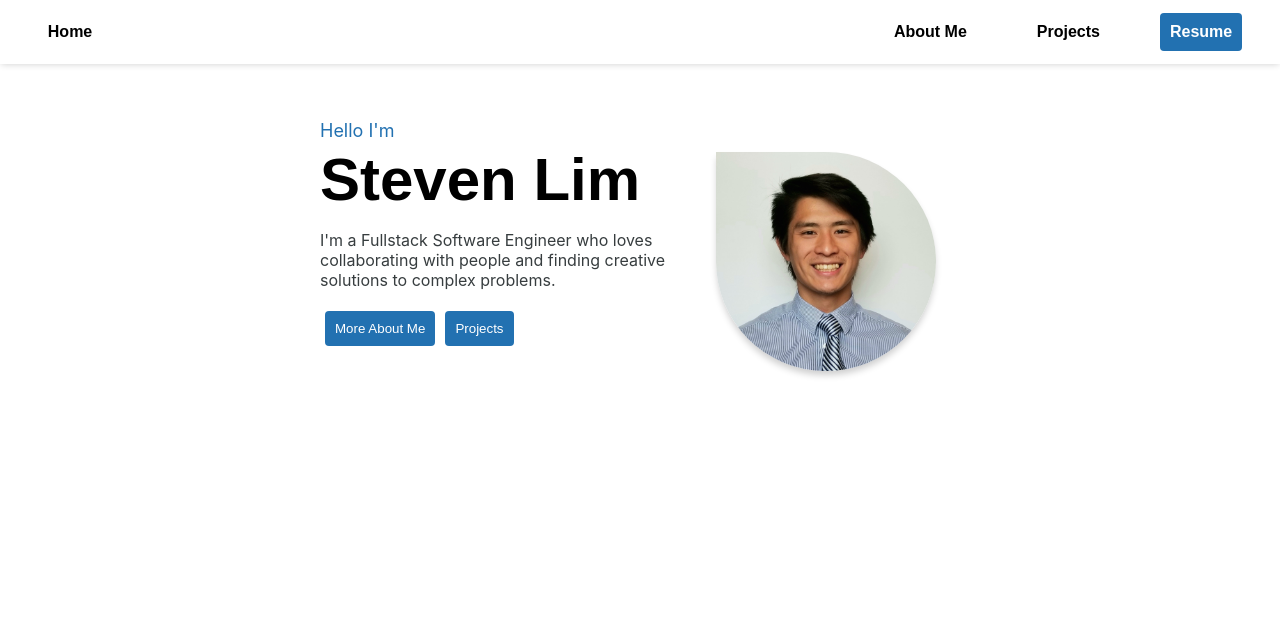
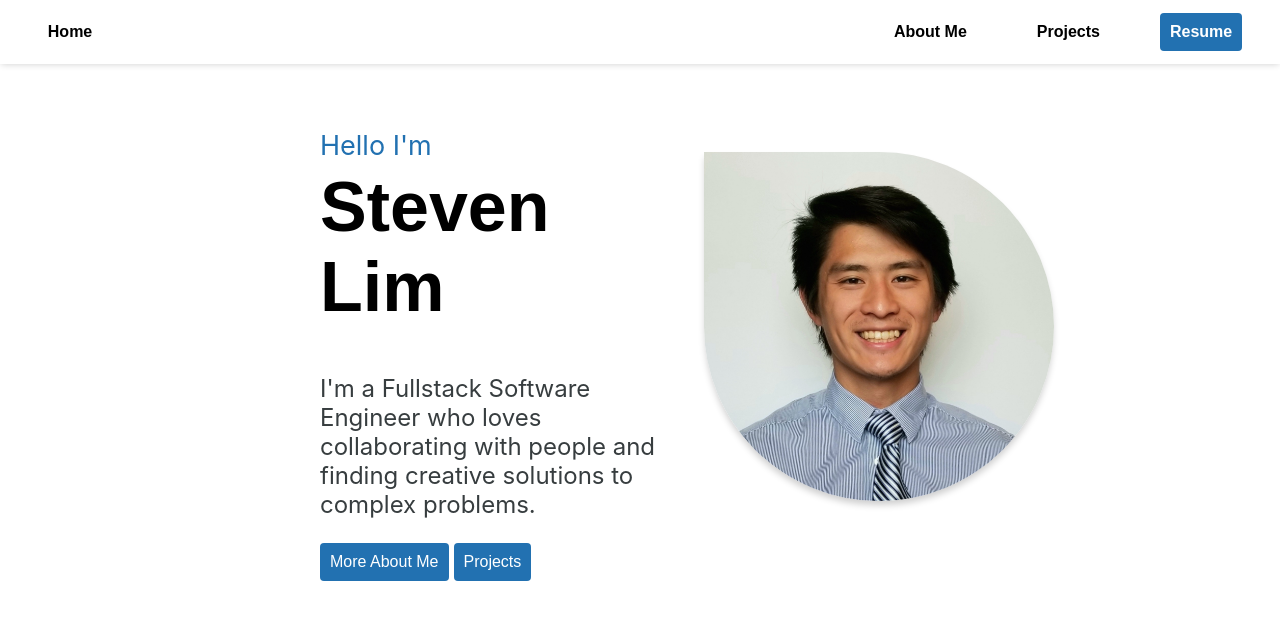
Before and after one commit to SlimPortfolio/resume, a React (Create React App) app: page / in a window 1280 px wide. Shown: the top 620 px of the page. Built offline with nearby package versions, Linux system fonts and the light colour scheme.

Commit message:
Intro styling moved from in-line styling to css

```diff
--- a/src/Components/Intro.js
+++ b/src/Components/Intro.js
@@ -1,94 +1,30 @@
 import React, { Fragment } from "react";
 import profilePicture from '../Images/profilePicture.jpg';
+import '../Styles/Styles.css';
+
 function Intro () {
 
     return (
         <Fragment>
 
-            <div
-                style={{
-                    marginLeft: "25%",
-                    marginRight: "25%",
-                    marginTop: "3%",
-                    display: "flex",
-                }}
-            >
+            <div className="Content-Area-1">
                 <div
-                    style={{
-                        // backgroundColor: "red",
-                        width: "60%",
-                        marginRight: "30px",
-                        fontFamily: "",
-                    }}
+                    className="Intro-Content"
                 >
-                    <p
-                        style={{
-                            fontFamily: "",
-                            fontSize: "18px",
-                            fontWeight: "",
-                            color: "#2271b1",
-                            marginBottom:"4px",
-                        }}
-                    >
-                            Hello I'm
+                    <p>Hello I'm</p>
+                    <h1>Steven Lim</h1>
+                    <p className="Description-Text">
+                        I'm a Fullstack Software Engineer who loves collaborating with people and finding creative solutions to complex problems.
                     </p>
-                    <span
-                        style={{
-                            fontFamily: "open-sans, sans-serif",
-                            fontSize: "60px",
-                            fontWeight: "bold",
-                        }}
-                    >
-                        Steven Lim
-                    </span>
-                    <p
-                        style={{
-                            fontFamily: "",
-                            fontSize: "",
-                            fontWeight: "",
-                            color: "#373d3f",
-                        }}
-                    >I'm a Fullstack Software Engineer who loves collaborating with people and finding creative solutions to complex problems.
-                    </p>
-                    <button
-                        style={{
-                            backgroundColor: "#2271b1",
-                            color: "white",
-                            border: "none",
-                            borderRadius: "4px",
-                            margin: "5px",
-                            padding: "10px"
-                        }}
-                    >
-                        More About Me
-                    </button>
-                    <button
-                        style={{
-                            backgroundColor: "#2271b1",
-                            color: "white",
-                            border: "none",
-                            borderRadius: "4px",
-                            margin: "5px",
-                            padding: "10px"
-                        }}
-                    >
-                        Projects
-                    </button>
+                    <button>More About Me</button>
+                    <button>Projects</button>
                 </div>
                 <div
                     style={{
                         width: "40%",
                     }}
                 >
-                    <img
-                        src={profilePicture}
-                        style={{
-                            marginTop:"50px",
-                            width:"90%",
-                            borderRadius:"0% 100% 100% 100%",
-                            boxShadow: "0px 5px 7px -1px rgba(0,0,0,0.2)"
-                        }}
-                    ></img>
+                    <img src={profilePicture}></img>
                 </div>
 
             </div>
--- a/src/Styles/Styles.css
+++ b/src/Styles/Styles.css
@@ -21,3 +21,50 @@
     margin-right: 25px;
     padding: 10px;
 }
+
+.Content-Area-1 {
+    margin-left: 25%;
+    margin-right: 25%;
+    margin-top: 3%;
+    display: flex;
+}
+
+.Content-Area-1 button {
+    background-color: #2271b1;
+    color: white;
+    border: none;
+    border-radius: 4px;
+    margin-right: 5px;
+    padding: 10px;
+    font-size: 16px;
+}
+
+.Intro-Content {
+    width: 60%;
+    margin-right: 30px;
+}
+
+.Intro-Content p:first-of-type{
+    font-size: 27px;
+    color: #2271b1;
+    margin-bottom:4px;
+}
+
+.Intro-Content h1 {
+    margin-top: 5px;
+    font-family: proxima-nova, sans-serif;
+    font-size: 70px;
+    font-weight: bold;
+}
+
+.Description-Text {
+    font-size: 24px;
+    color: #373d3f;
+}
+
+.Content-Area-1 img {
+    margin-top:50px;
+    width:350px;
+    border-radius:0% 100% 100% 100%;
+    box-shadow: 0px 5px 7px -1px rgba(0,0,0,0.2);
+}
```
